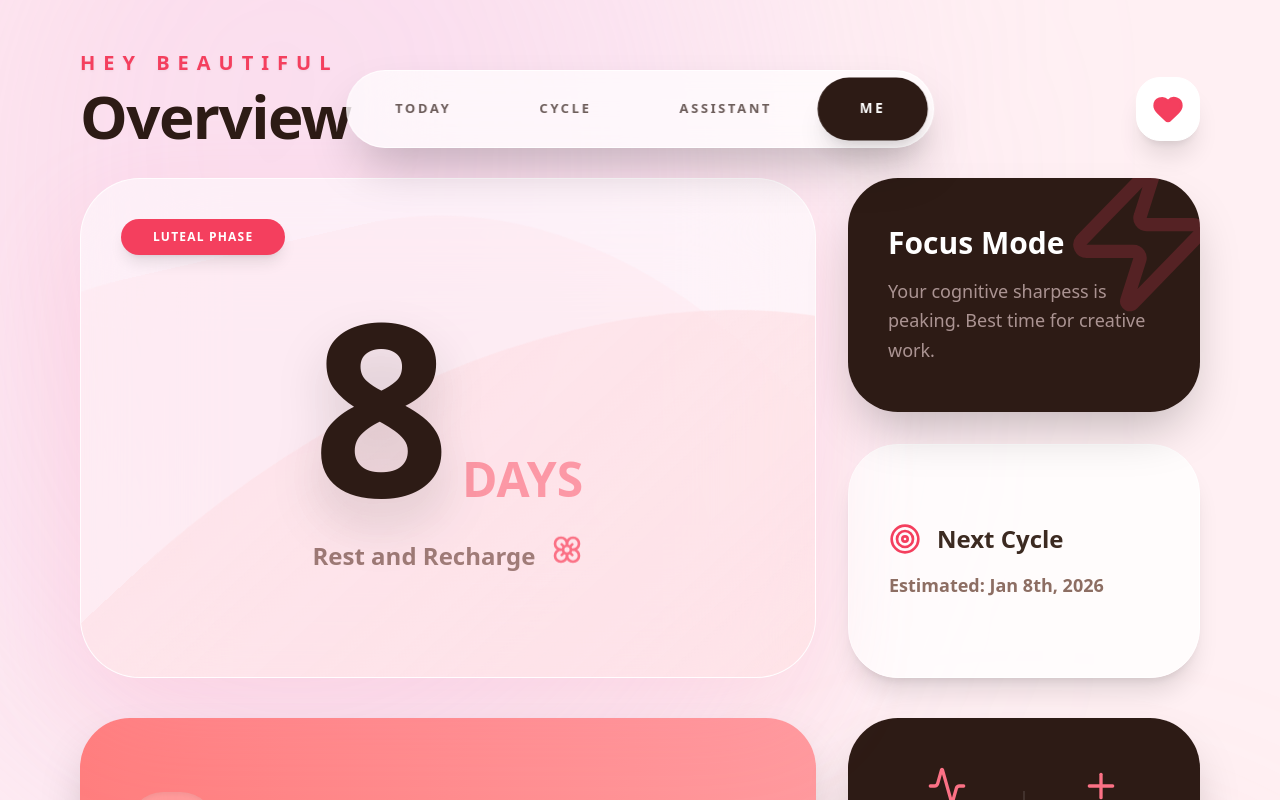
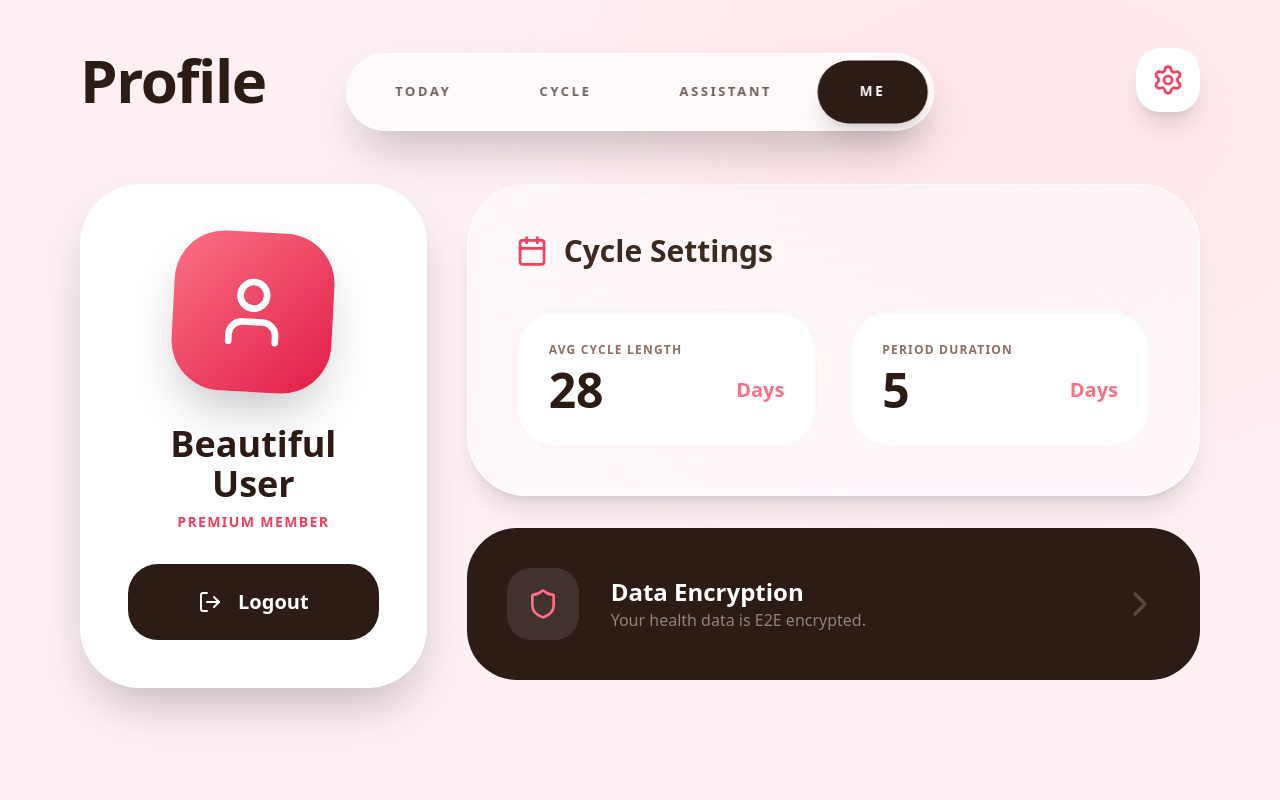
Before and after one commit to Shushmitaaaa/HerTracker, a React (Create React App) app: page /profile in a window 1280 px wide. Shown: the top 800 px of the page. Built offline with nearby package versions, Linux system fonts and the light colour scheme.

Commit message:
created profile user

```diff
--- a/src/App.js
+++ b/src/App.js
@@ -37,6 +37,7 @@ import React from 'react';
 import { BrowserRouter as Router, Routes, Route } from 'react-router-dom';
 import Dashboard from './pages/Dashboard';
 import AIChat from './pages/AIChat';
+import Profile from './pages/Profile';
 
 function App() {
   return (
@@ -46,7 +47,7 @@ function App() {
             <Route path="/" element={<Dashboard />} />
             <Route path="/chat" element={<AIChat />} />
             {/* <Route path="/calendar" element={<Dashboard />} /> */}
-            <Route path="/profile" element={<Dashboard />} />
+            <Route path="/profile" element={<Profile />} />
           </Routes>
 
 
--- /dev/null
+++ b/src/pages/Profile.js
@@ -0,0 +1,93 @@
+import React, { useState } from 'react';
+import { User, Calendar, clock, Settings, LogOut, ChevronRight, Shield } from 'lucide-react';
+import Navbar from '../components/Navbar';
+
+const Profile = () => {
+  // These will eventually be saved in MongoDB
+  const [userInfo, setUserInfo] = useState({
+    name: "Beautiful User",
+    cycleLength: 28,
+    periodLength: 5,
+    lastPeriodDate: "2025-12-25"
+  });
+
+  return (
+    <div className="min-h-screen bg-[#FFF0F3] font-sans antialiased text-[#3C2A21] pb-20 relative overflow-x-hidden">
+
+      {/* Background Blobs */}
+      <div className="absolute top-[-10%] right-[-5%] w-[50%] h-[50%] bg-rose-200/30 rounded-full blur-[120px] pointer-events-none"></div>
+
+      {/* Header with Navbar */}
+      <header className="w-full px-8 lg:px-20 pt-12 pb-8 flex justify-between items-center relative z-20">
+        <h1 className="text-6xl font-black tracking-tight text-[#2D1B15]">Profile</h1>
+        <div className="hidden md:block absolute left-1/2 -translate-x-1/2 mt-6">
+           <Navbar />
+        </div>
+        <button className="h-16 w-16 bg-white rounded-[24px] shadow-xl flex items-center justify-center text-rose-500 hover:scale-110 transition-all cursor-pointer">
+            <Settings size={32} />
+        </button>
+      </header>
+
+      <main className="w-full px-8 lg:px-20 relative z-10 mt-10">
+        <div className="grid grid-cols-1 lg:grid-cols-12 gap-10">
+
+          {/* User Card (4 Cols) */}
+          <div className="lg:col-span-4 bg-white rounded-[60px] p-12 shadow-2xl flex flex-col items-center text-center">
+            <div className="w-40 h-40 bg-gradient-to-br from-rose-400 to-rose-600 rounded-[50px] shadow-2xl flex items-center justify-center mb-8 rotate-3">
+              <User size={80} color="white" />
+            </div>
+            <h2 className="text-4xl font-black text-[#2D1B15] mb-2">{userInfo.name}</h2>
+            <p className="text-rose-500 font-bold uppercase tracking-widest text-sm mb-8">Premium Member</p>
+            <button className="w-full bg-[#2D1B15] text-white py-6 rounded-[30px] font-black text-xl flex items-center justify-center gap-4 hover:bg-black transition-all">
+              <LogOut size={24} /> Logout
+            </button>
+          </div>
+
+          {/* Settings Grid (8 Cols) */}
+          <div className="lg:col-span-8 space-y-8">
+
+            {/* Cycle Stats Section */}
+            <div className="bg-white/50 backdrop-blur-3xl rounded-[60px] p-12 border border-white/80 shadow-xl">
+              <h3 className="text-3xl font-black mb-10 flex items-center gap-4">
+                <Calendar className="text-rose-500" size={32} /> Cycle Settings
+              </h3>
+
+              <div className="grid grid-cols-1 md:grid-cols-2 gap-8">
+                <div className="bg-white p-8 rounded-[40px] shadow-inner border border-rose-50">
+                  <p className="text-[#8D6E63] font-bold mb-2 uppercase text-xs tracking-widest">Avg Cycle Length</p>
+                  <div className="flex items-center justify-between">
+                    <span className="text-5xl font-black text-[#2D1B15]">{userInfo.cycleLength}</span>
+                    <span className="text-xl font-bold text-rose-400">Days</span>
+                  </div>
+                </div>
+
+                <div className="bg-white p-8 rounded-[40px] shadow-inner border border-rose-50">
+                  <p className="text-[#8D6E63] font-bold mb-2 uppercase text-xs tracking-widest">Period Duration</p>
+                  <div className="flex items-center justify-between">
+                    <span className="text-5xl font-black text-[#2D1B15]">{userInfo.periodLength}</span>
+                    <span className="text-xl font-bold text-rose-400">Days</span>
+                  </div>
+                </div>
+              </div>
+            </div>
+
+            {/* Privacy & Security */}
+            <div className="bg-[#2D1B15] rounded-[50px] p-10 text-white flex items-center justify-between group cursor-pointer">
+              <div className="flex items-center gap-8">
+                <div className="p-5 bg-white/10 rounded-3xl"><Shield size={32} className="text-rose-400" /></div>
+                <div>
+                  <h4 className="text-2xl font-black">Data Encryption</h4>
+                  <p className="text-rose-100/50">Your health data is E2E encrypted.</p>
+                </div>
+              </div>
+              <ChevronRight size={40} className="text-white/20 group-hover:translate-x-4 transition-transform" />
+            </div>
+
+          </div>
+        </div>
+      </main>
+    </div>
+  );
+};
+
+export default Profile;
```
Also changed, not shown: 1 other file (tests, documents, lock files or other folders).
